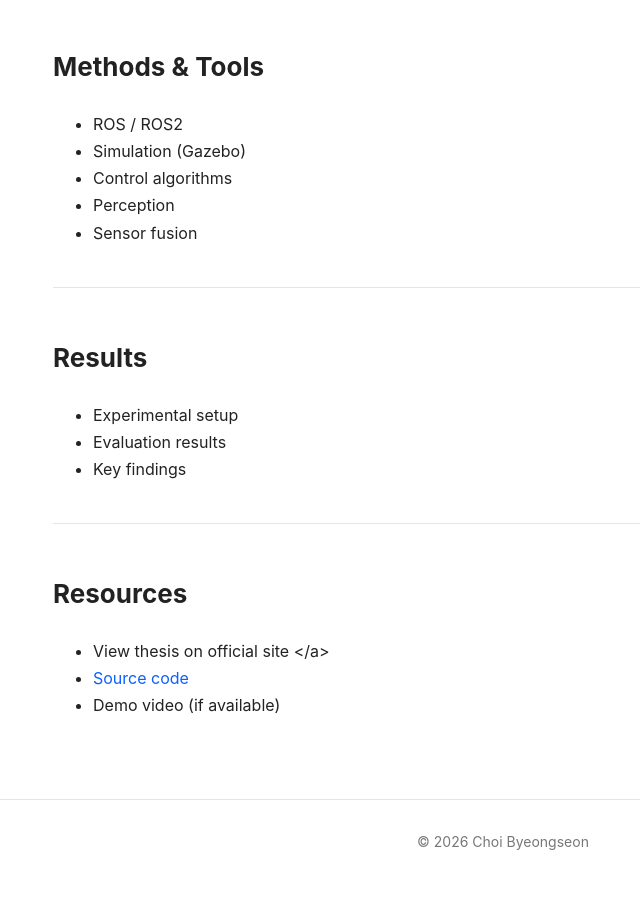
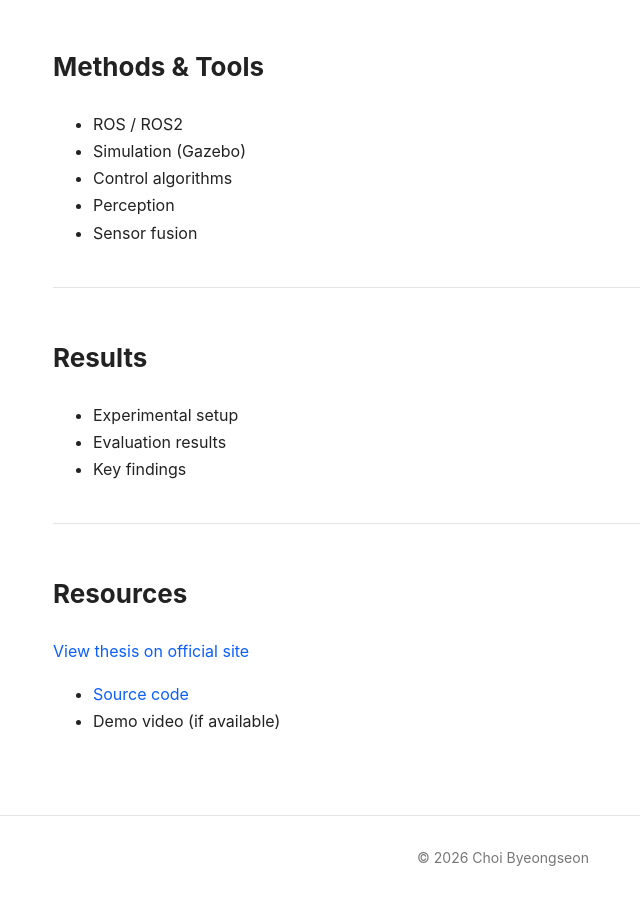
Before and after one commit to SUN1031/SUN1031.github.io, a Jekyll site: the page built from thesis.md, in a window 1280 px wide and 900 px high, scrolled down 1497 px. Shown: the whole window, without its empty margins (137-777 px from the left). Built offline with Jekyll 4.4.1, drawn with Linux system fonts in a browser that asks for light colours.

```diff
--- a/thesis.md
+++ b/thesis.md
@@ -50,7 +50,7 @@ Chronic Venous Insufficiency · Diagnostic Robotics · Artificial Intelligence
 ## Resources
 <a href="https://www.riss.kr/search/detail/DetailView.do?p_mat_type=be54d9b8bc7cdb09&control_no=80a57115cf332585ffe0bdc3ef48d419&outLink=K"
    target="_blank">
-   - View thesis on official site
+   View thesis on official site
 </a>
 - [Source code](https://github.com/SUN1031/thesis-repo)
 - Demo video (if available)
```
